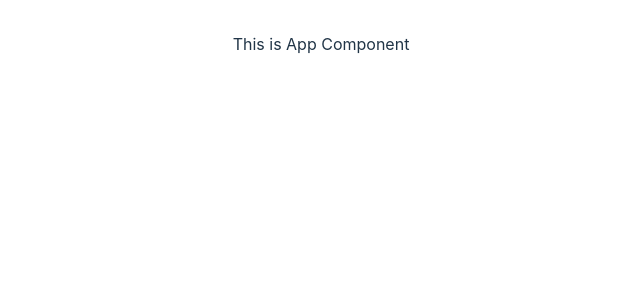
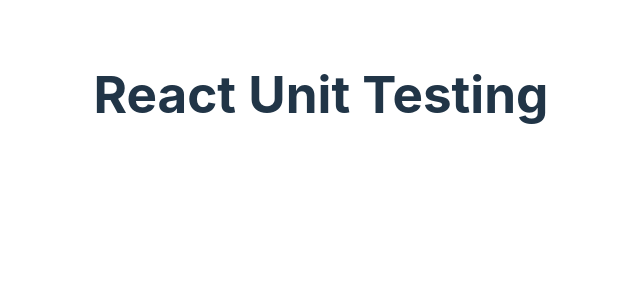
Before and after one commit to jaalnock/react-testing, a React (Vite) app: page / in a window 1280 px wide. Shown: the top 300 px of the page, without its empty margins (319-959 px from the left). Built offline with nearby package versions, Linux system fonts and the light colour scheme.

Commit message:
Getting Started with Testing
Made .babelrc and jest.config.cjs , these two config files. Added "test" : "jest" in package.json, before all of this , installed some required packages as mentioned in README.md

```diff
--- /dev/null
+++ b/jest.config.cjs
@@ -0,0 +1,3 @@
+module.exports = {
+  testEnvironment: "jsDom",
+};
--- a/src/App.jsx
+++ b/src/App.jsx
@@ -3,7 +3,9 @@
 function App() {
   return (
     <>
-      <div>This is App Component</div>
+      <div>
+        <h1>React Unit Testing</h1>
+      </div>
     </>
   );
 }
```
Also changed, not shown: package.json (+9 -1 lines), .babelrc (added), 2 other files (tests, documents, lock files or other folders).
